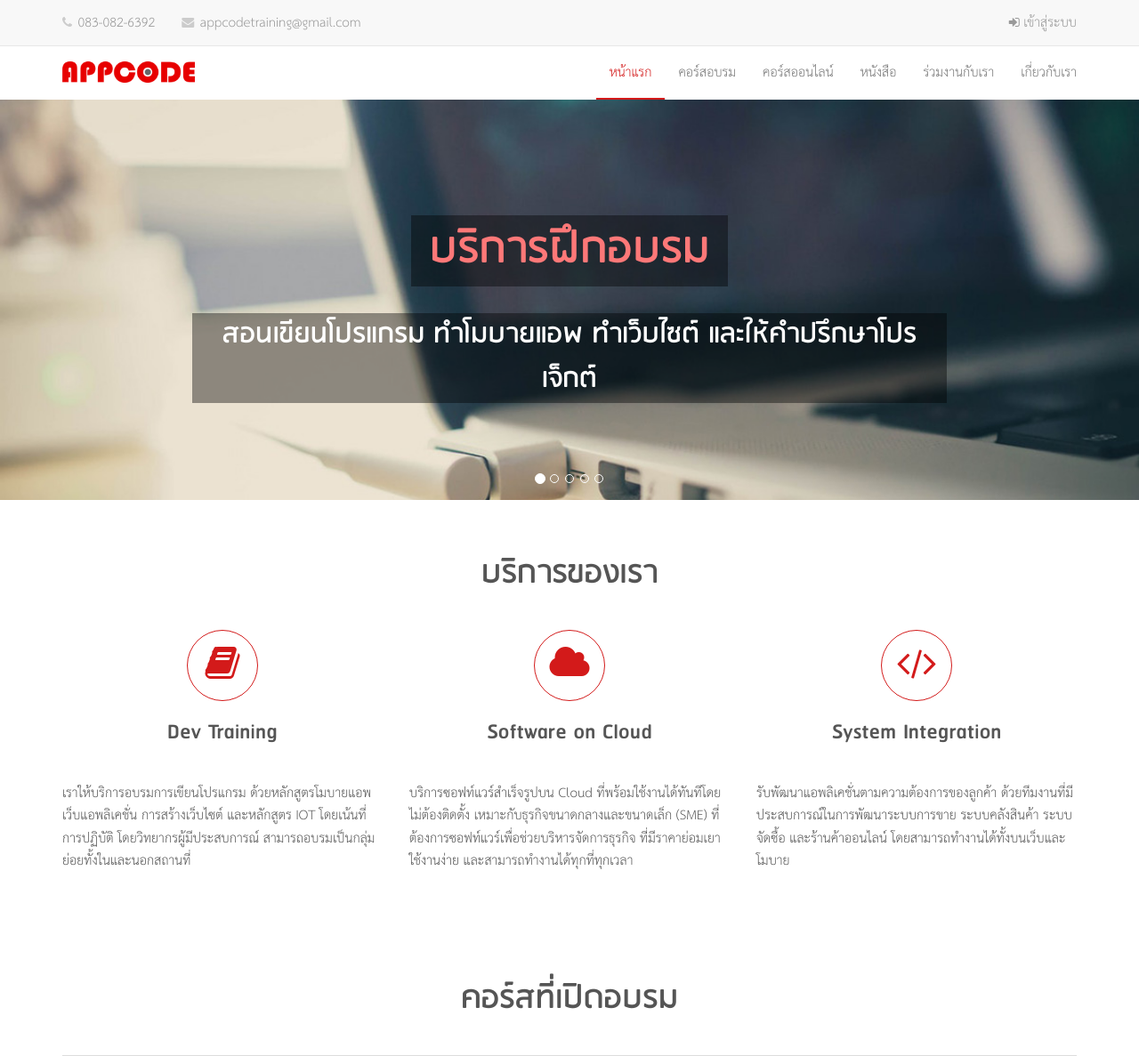
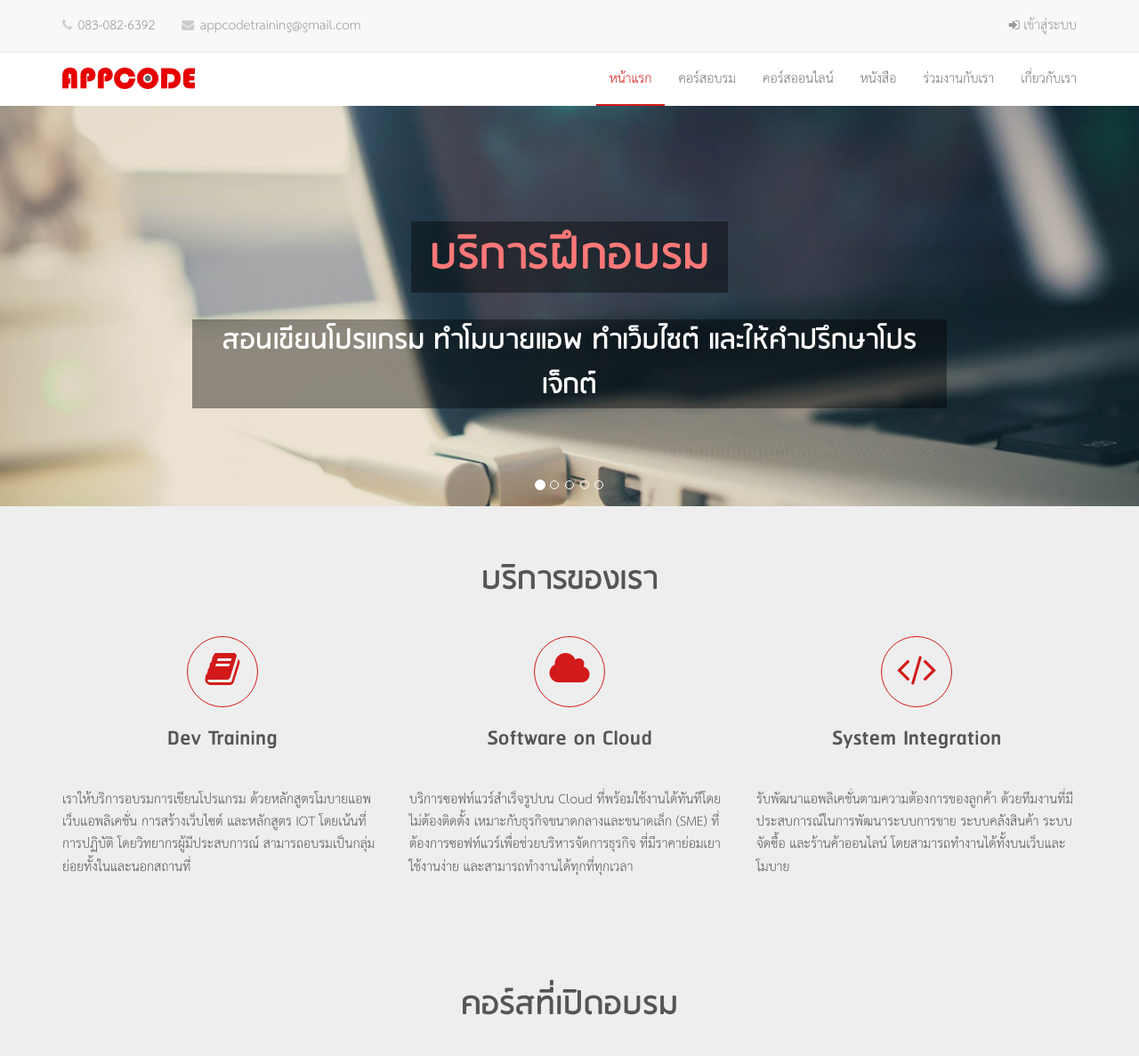
Before and after one commit to ekkazit/appcode, a Django app: page / in a window 1280 px wide. Shown: the top 1187 px of the page at 89% size. Run offline with Django 3.2, Linux system fonts and the light colour scheme; data comes from the database, SQL or seed files in the repository; some libraries are stand-ins or nearby versions.

Commit message:
Fixed order page

```diff
--- a/static/css/base.css
+++ b/static/css/base.css
@@ -21,7 +21,7 @@ h3 {
 
 body {
   color: #555;
-  /* background-color: #eee; */
+  background-color: #eee;
   line-height: 1.8em;
   font-family: 'THSarabunNew', sans-serif;
   /* line-height: 1.6em; */
@@ -82,6 +82,7 @@ body {
   margin: 0;
   border: none;
   padding: 5px 0;
+  line-height: 32px;
   border-bottom: 1px solid #e7e7e7;
 }
 
```
